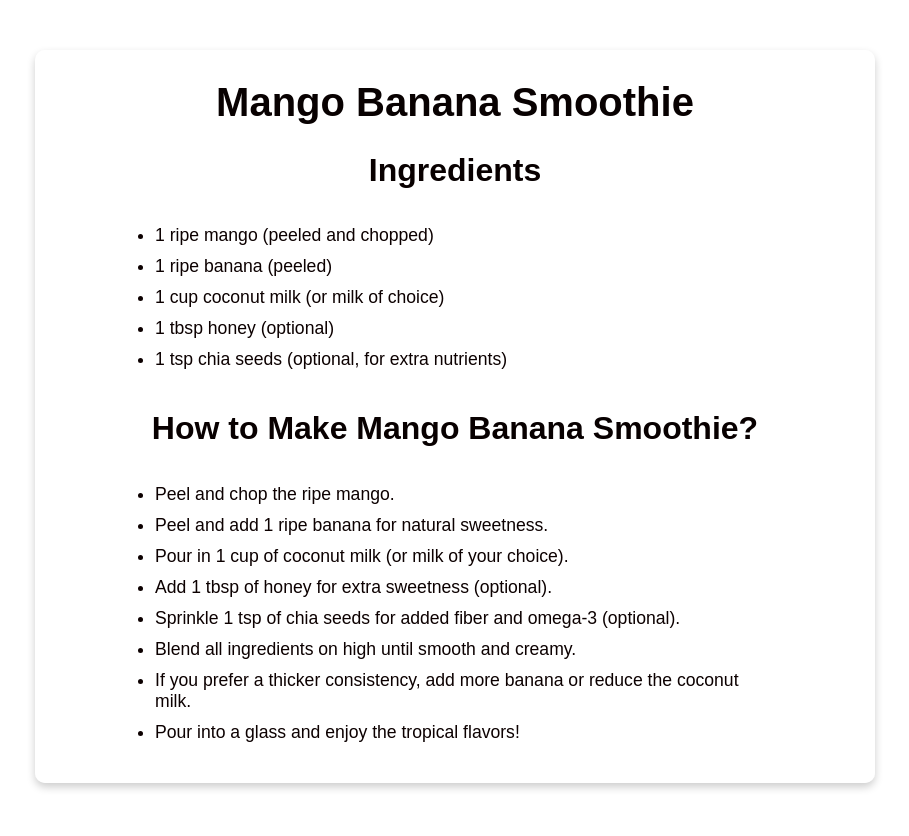
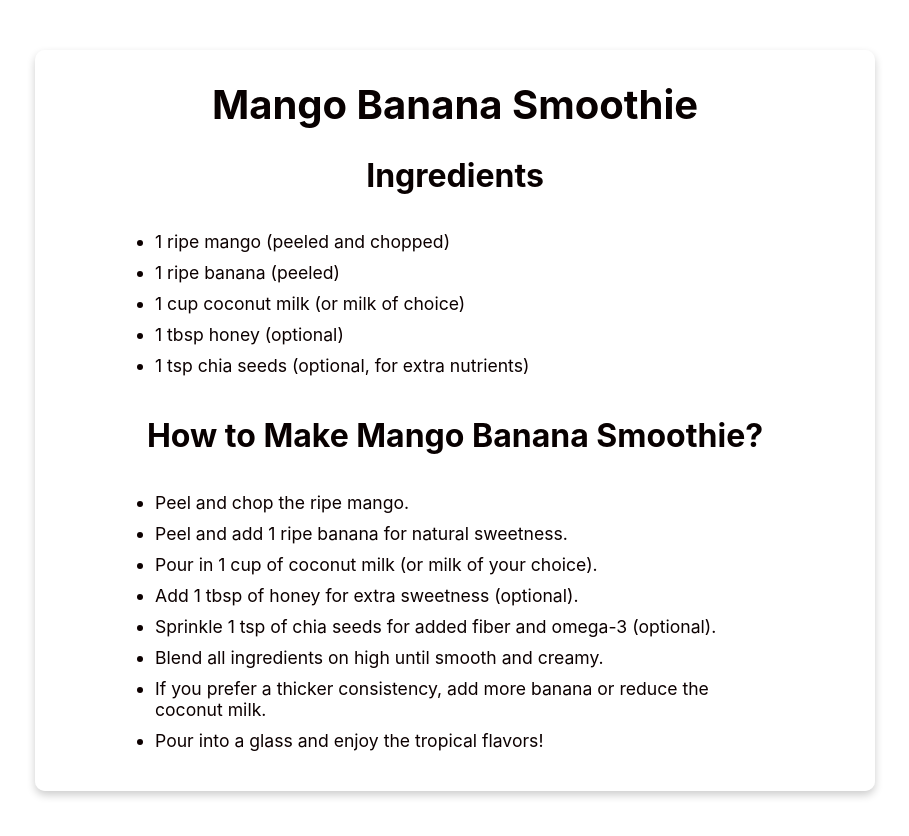
Before and after one commit to ruwani425/my-recipe-site, a plain HTML site: page pages/page3.html in a window 1280 px wide. Shown: the whole page, without its empty margins (185-1094 px from the left). Drawn offline with Linux system fonts and the light colour scheme.

Commit message:
initial commit

```diff
--- a/stylesheets/home.css
+++ /dev/null
@@ -1,122 +0,0 @@
-body {
-    background-image: url("/images/image copy 10.png");
-    background-size: cover;
-    background-repeat: no-repeat;
-    background-attachment: fixed;
-    font-family: Arial, sans-serif;
-    margin: 0;
-    padding: 0;
-  }
-  #introduction {
-    padding: 50px 20px;
-    text-align: center;
-    font-family: "Arial", sans-serif;
-    border-radius: 10px;
-    box-shadow: 0 4px 10px rgba(0, 0, 0, 0.1);
-    background-color: aliceblue;
-    margin: 20px auto;
-    max-width: 900px;
-  }
-
-  #introduction p {
-    font-size: 1.2rem;
-    line-height: 1.6;
-    color: #333;
-    margin-top: 0;
-  }
-
-  #introduction p:hover {
-    color: #007bff;
-    transition: color 0.3s ease;
-  }
-
-  header {
-    text-align: center;
-    padding: 20px;
-    background: rgba(255, 255, 255, 0.8);
-  }
-
-  h1 {
-    font-size: 32px;
-    color: #333;
-    text-transform: capitalize;
-  }
-
-  .nav-buttons {
-    margin-bottom: 20px;
-  }
-
-  .nav-buttons a {
-    text-decoration: none;
-  }
-
-  .nav-buttons button {
-    background-color: #27a32e;
-    border: none;
-    padding: 10px 15px;
-    margin: 5px;
-    font-size: 16px;
-    color: white;
-    cursor: pointer;
-    border-radius: 5px;
-  }
-
-  .nav-buttons button:hover {
-    background-color: #e76f51;
-  }
-
-  .recipe-section {
-    width: 90%;
-    margin: auto;
-    padding: 20px;
-  }
-
-  .recipe-container {
-    /* display: grid; */
-    display: flex;
-    flex-wrap: wrap;
-    /* grid-template-columns: repeat(3, 1fr); */
-    /* gap: 20px; */
-    justify-content: center;
-    text-align: center;
-    gap: 30px;
-  }
-
-  .recipe-item {
-    background: rgba(255, 255, 255, 0.9);
-    padding: 15px;
-    border-radius: 10px;
-    box-shadow: 0px 4px 6px rgba(0, 0, 0, 0.2);
-    width: 300px;
-    height: 300px;
-  }
-
-  .recipe-item img {
-    width: 40%;
-    max-width: px;
-    height: auto;
-    border-radius: 10px;
-    margin-top: 10px;
-  }
-
-  .recipe-item h3 {
-    color: #f57d1b;
-    font-size: 18px;
-    margin-top: 10px;
-  }
-
-  .recipe-item a {
-    text-decoration: none;
-    color: #e76f51;
-    font-weight: bold;
-  }
-
-  .recipe-item a:hover {
-    color: #d62828;
-  }
-
-  p {
-    color: #333;
-    font-family: fantasy;
-    font-size: small;
-  }
--- a/stylesheets/page10.css
+++ b/stylesheets/page10.css
@@ -4,7 +4,8 @@ body {
   background-position: center;
   background-repeat: no-repeat;
   background-attachment: fixed;
-    font-family: Arial, sans-serif;
+  font-family: -apple-system, BlinkMacSystemFont, "Segoe UI", Roboto,
+    "Helvetica Neue", Arial, sans-serif;
   margin: 0;
   padding: 0;
   color: rgb(12, 0, 0);
--- a/stylesheets/page11.css
+++ b/stylesheets/page11.css
@@ -4,7 +4,8 @@ body {
   background-position: center;
   background-repeat: no-repeat;
   background-attachment: fixed;
-    font-family: Arial, sans-serif;
+  font-family: -apple-system, BlinkMacSystemFont, "Segoe UI", Roboto,
+    "Helvetica Neue", Arial, sans-serif;
   margin: 0;
   padding: 0;
   color: rgb(12, 0, 0);
--- a/stylesheets/page12.css
+++ b/stylesheets/page12.css
@@ -4,7 +4,8 @@ body {
   background-position: center;
   background-repeat: no-repeat;
   background-attachment: fixed;
-    font-family: Arial, sans-serif;
+  font-family: -apple-system, BlinkMacSystemFont, "Segoe UI", Roboto,
+    "Helvetica Neue", Arial, sans-serif;
   margin: 0;
   padding: 0;
   color: rgb(12, 0, 0);
--- a/stylesheets/page13.css
+++ b/stylesheets/page13.css
@@ -4,7 +4,8 @@ body {
   background-position: center;
   background-repeat: no-repeat;
   background-attachment: fixed;
-    font-family: Arial, sans-serif;
+  font-family: -apple-system, BlinkMacSystemFont, "Segoe UI", Roboto,
+    "Helvetica Neue", Arial, sans-serif;
   margin: 0;
   padding: 0;
   color: rgb(12, 0, 0);
--- a/stylesheets/page14.css
+++ b/stylesheets/page14.css
@@ -4,7 +4,8 @@ body {
   background-position: center;
   background-repeat: no-repeat;
   background-attachment: fixed;
-    font-family: Arial, sans-serif;
+  font-family: -apple-system, BlinkMacSystemFont, "Segoe UI", Roboto,
+    "Helvetica Neue", Arial, sans-serif;
   margin: 0;
   padding: 0;
   color: rgb(12, 0, 0);
--- a/stylesheets/page15.css
+++ b/stylesheets/page15.css
@@ -4,7 +4,8 @@ body {
   background-position: center;
   background-repeat: no-repeat;
   background-attachment: fixed;
-    font-family: Arial, sans-serif;
+  font-family: -apple-system, BlinkMacSystemFont, "Segoe UI", Roboto,
+    "Helvetica Neue", Arial, sans-serif;
   margin: 0;
   padding: 0;
   color: rgb(12, 0, 0);
--- a/stylesheets/page16.css
+++ b/stylesheets/page16.css
@@ -4,7 +4,8 @@ body {
   background-position: center;
   background-repeat: no-repeat;
   background-attachment: fixed;
-    font-family: Arial, sans-serif;
+  font-family: -apple-system, BlinkMacSystemFont, "Segoe UI", Roboto,
+    "Helvetica Neue", Arial, sans-serif;
   margin: 0;
   padding: 0;
   color: rgb(12, 0, 0);
--- a/stylesheets/page2.css
+++ b/stylesheets/page2.css
@@ -4,7 +4,8 @@ body {
   background-position: center;
   background-repeat: no-repeat;
   background-attachment: fixed;
-    font-family: Arial, sans-serif;
+  font-family: -apple-system, BlinkMacSystemFont, "Segoe UI", Roboto,
+    "Helvetica Neue", Arial, sans-serif;
   margin: 0;
   padding: 0;
   color: rgb(12, 0, 0);
--- a/stylesheets/page3.css
+++ b/stylesheets/page3.css
@@ -4,7 +4,8 @@ body {
   background-position: center;
   background-repeat: no-repeat;
   background-attachment: fixed;
-    font-family: Arial, sans-serif;
+  font-family: -apple-system, BlinkMacSystemFont, "Segoe UI", Roboto,
+    "Helvetica Neue", Arial, sans-serif;
   margin: 0;
   padding: 0;
   color: rgb(12, 0, 0);
--- a/stylesheets/page4.css
+++ b/stylesheets/page4.css
@@ -4,7 +4,8 @@ body {
   background-position: center;
   background-repeat: no-repeat;
   background-attachment: fixed;
-    font-family: Arial, sans-serif;
+  font-family: -apple-system, BlinkMacSystemFont, "Segoe UI", Roboto,
+    "Helvetica Neue", Arial, sans-serif;
   margin: 0;
   padding: 0;
   color: rgb(12, 0, 0);
--- a/stylesheets/page5.css
+++ b/stylesheets/page5.css
@@ -4,7 +4,8 @@ body {
   background-position: center;
   background-repeat: no-repeat;
   background-attachment: fixed;
-    font-family: Arial, sans-serif;
+  font-family: -apple-system, BlinkMacSystemFont, "Segoe UI", Roboto,
+    "Helvetica Neue", Arial, sans-serif;
   margin: 0;
   padding: 0;
   color: rgb(12, 0, 0);
--- a/stylesheets/page6.css
+++ b/stylesheets/page6.css
@@ -4,7 +4,8 @@ body {
   background-position: center;
   background-repeat: no-repeat;
   background-attachment: fixed;
-    font-family: Arial, sans-serif;
+  font-family: -apple-system, BlinkMacSystemFont, "Segoe UI", Roboto,
+    "Helvetica Neue", Arial, sans-serif;
   margin: 0;
   padding: 0;
   color: rgb(12, 0, 0);
--- a/stylesheets/page7.css
+++ b/stylesheets/page7.css
@@ -4,7 +4,8 @@ body {
   background-position: center;
   background-repeat: no-repeat;
   background-attachment: fixed;
-    font-family: Arial, sans-serif;
+  font-family: -apple-system, BlinkMacSystemFont, "Segoe UI", Roboto,
+    "Helvetica Neue", Arial, sans-serif;
   margin: 0;
   padding: 0;
   color: rgb(12, 0, 0);
--- a/stylesheets/page8.css
+++ b/stylesheets/page8.css
@@ -4,7 +4,8 @@ body {
   background-position: center;
   background-repeat: no-repeat;
   background-attachment: fixed;
-    font-family: Arial, sans-serif;
+  font-family: -apple-system, BlinkMacSystemFont, "Segoe UI", Roboto,
+    "Helvetica Neue", Arial, sans-serif;
   margin: 0;
   padding: 0;
   color: rgb(12, 0, 0);
--- a/stylesheets/page9.css
+++ b/stylesheets/page9.css
@@ -4,7 +4,8 @@ body {
   background-position: center;
   background-repeat: no-repeat;
   background-attachment: fixed;
-    font-family: Arial, sans-serif;
+  font-family: -apple-system, BlinkMacSystemFont, "Segoe UI", Roboto,
+    "Helvetica Neue", Arial, sans-serif;
   margin: 0;
   padding: 0;
   color: rgb(12, 0, 0);
--- /dev/null
+++ b/stylesheets/style.css
@@ -0,0 +1,152 @@
+body {
+  position: relative;
+  font-family: -apple-system, BlinkMacSystemFont, "Segoe UI", Roboto,
+    "Helvetica Neue", Arial, sans-serif;
+  margin: 0;
+  padding: 0;
+  padding-top: 60px;
+}
+
+body::before {
+  content: "";
+  position: fixed;
+  top: 0;
+  left: 0;
+  width: 100%;
+  height: 100%;
+  background-image: url("/images/background1.jpg");
+  background-size: cover;
+  background-position: center;
+  background-repeat: no-repeat;
+  filter: blur(8px);
+  z-index: -1;
+}
+
+#introduction {
+  padding: 50px 20px;
+  text-align: center;
+  font-family: -apple-system, BlinkMacSystemFont, "Segoe UI", Roboto,
+    "Helvetica Neue", Arial, sans-serif;
+  border-radius: 10px;
+  box-shadow: 0 4px 10px rgba(0, 0, 0, 0.1);
+  background-color: aliceblue;
+  margin: 130px auto;
+  max-width: 900px;
+}
+
+#introduction p {
+  font-size: 1.2rem;
+  line-height: 1.6;
+  color: #333;
+  margin-top: 0;
+}
+
+#introduction p:hover {
+  color: #007bff;
+  transition: color 0.3s ease;
+}
+
+header {
+  text-align: center;
+  padding: 10px 20px;
+  background: rgb(255, 255, 255);
+  position: fixed;
+  top: 0;
+  width: 100%;
+  z-index: 1000;
+  box-shadow: 0 4px 6px rgba(0, 0, 0, 0.1);
+}
+
+h1 {
+  font-size: 32px;
+  color: #333;
+  text-transform: capitalize;
+}
+
+.nav-buttons {
+  margin-bottom: 20px;
+}
+
+.nav-buttons a {
+  text-decoration: none;
+}
+
+.nav-buttons button {
+  background-color: #27a32e;
+  border: none;
+  padding: 10px 15px;
+  margin: 5px;
+  font-size: 16px;
+  color: white;
+  cursor: pointer;
+  border-radius: 5px;
+}
+
+.nav-buttons button:hover {
+  background-color: #e76f51;
+}
+
+.recipe-section {
+  width: 90%;
+  margin: auto;
+  padding: 20px;
+}
+
+.recipe-container {
+  display: flex;
+  flex-wrap: wrap;
+  justify-content: center;
+  text-align: center;
+  gap: 30px;
+}
+
+.recipe-item {
+  background: rgba(255, 255, 255, 0.9);
+  padding: 15px;
+  border-radius: 10px;
+  box-shadow: 0px 4px 6px rgba(0, 0, 0, 0.2);
+  width: 300px;
+  height: 300px;
+}
+
+.recipe-item img {
+  width: 40%;
+  max-width: px;
+  height: auto;
+  border-radius: 10px;
+  margin-top: 10px;
+}
+
+.recipe-item h3 {
+  color: #f57d1b;
+  font-size: 18px;
+  margin-top: 10px;
+}
+
+.recipe-item a {
+  text-decoration: none;
+  color: #e76f51;
+  font-weight: bold;
+}
+
+.recipe-item a:hover {
+  color: #d62828;
+}
+
+p {
+  color: #333;
+  font-family: -apple-system, BlinkMacSystemFont, "Segoe UI", Roboto,
+    "Helvetica Neue", Arial, sans-serif;
+}
+
+.recipe-intro {
+  font-size: medium;
+}
+
+.recipe-content {
+  font-size: small;
+}
+
+section {
+  scroll-margin-top: 130px;
+}
```
Also changed, not shown: index.html (+23 -23 lines). Lines whose indentation alone changed are shown as unchanged.
